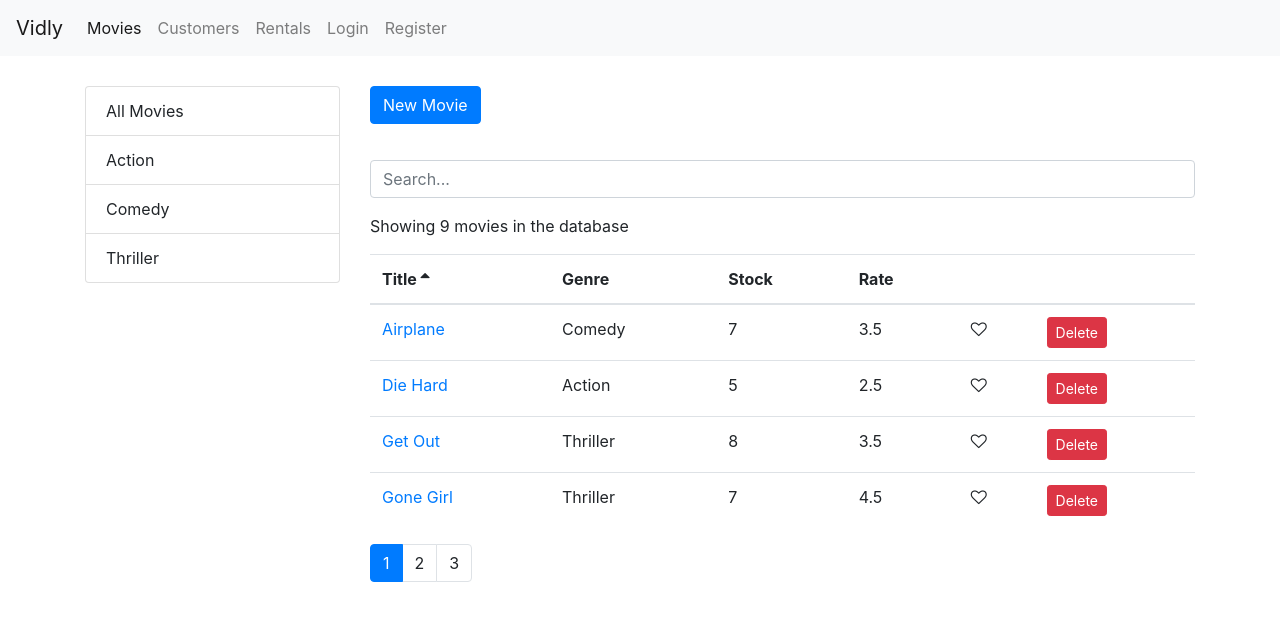
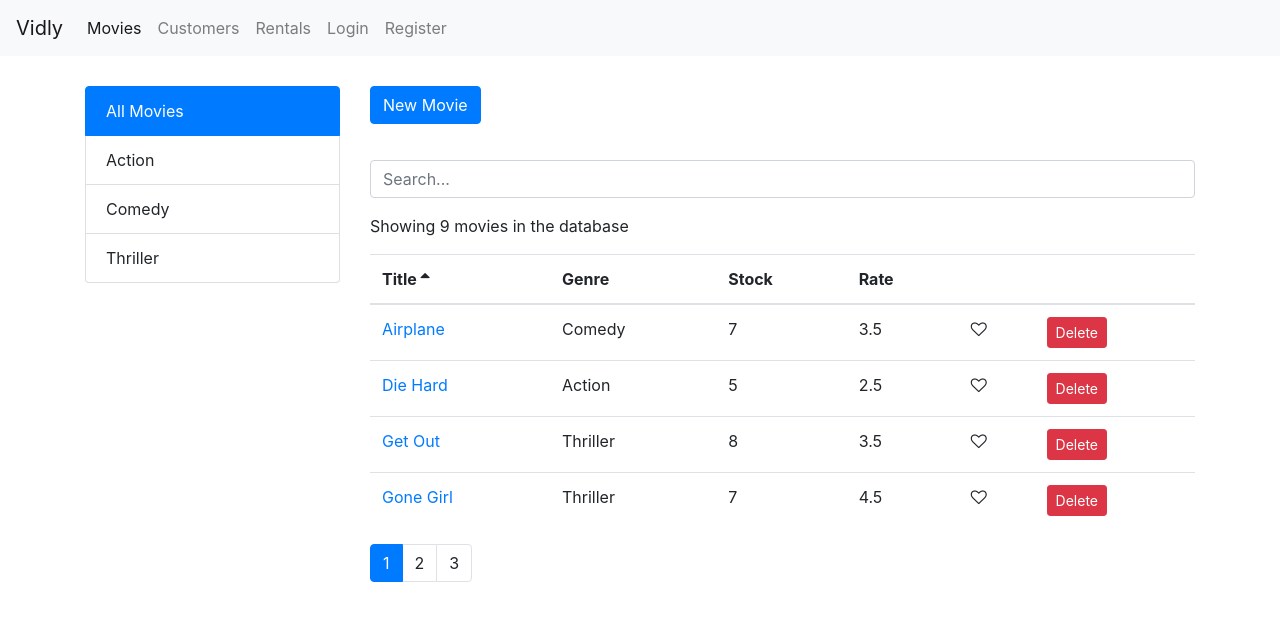
Before and after one commit to anjantalatam/vidly, a React (Create React App) app: page /movies in a window 1280 px wide. Shown: the top 620 px of the page. Built offline with nearby package versions, Linux system fonts and the light colour scheme.

Commit message:
Set selected genre to All movies on Load

```diff
--- a/src/components/movies.jsx
+++ b/src/components/movies.jsx
@@ -21,7 +21,7 @@ class Movies extends Component {
 
   componentDidMount() {
     const genres = [{ _id: "", name: "All Movies" }, ...getGenres()];
-    this.setState({ movies: getMovies(), genres });
+    this.setState({ movies: getMovies(), genres, selectedGenre: genres[0] });
   }
   handleDelete = (movieId) => {
     const movies = this.state.movies.filter((movie) => movie._id !== movieId);
```
